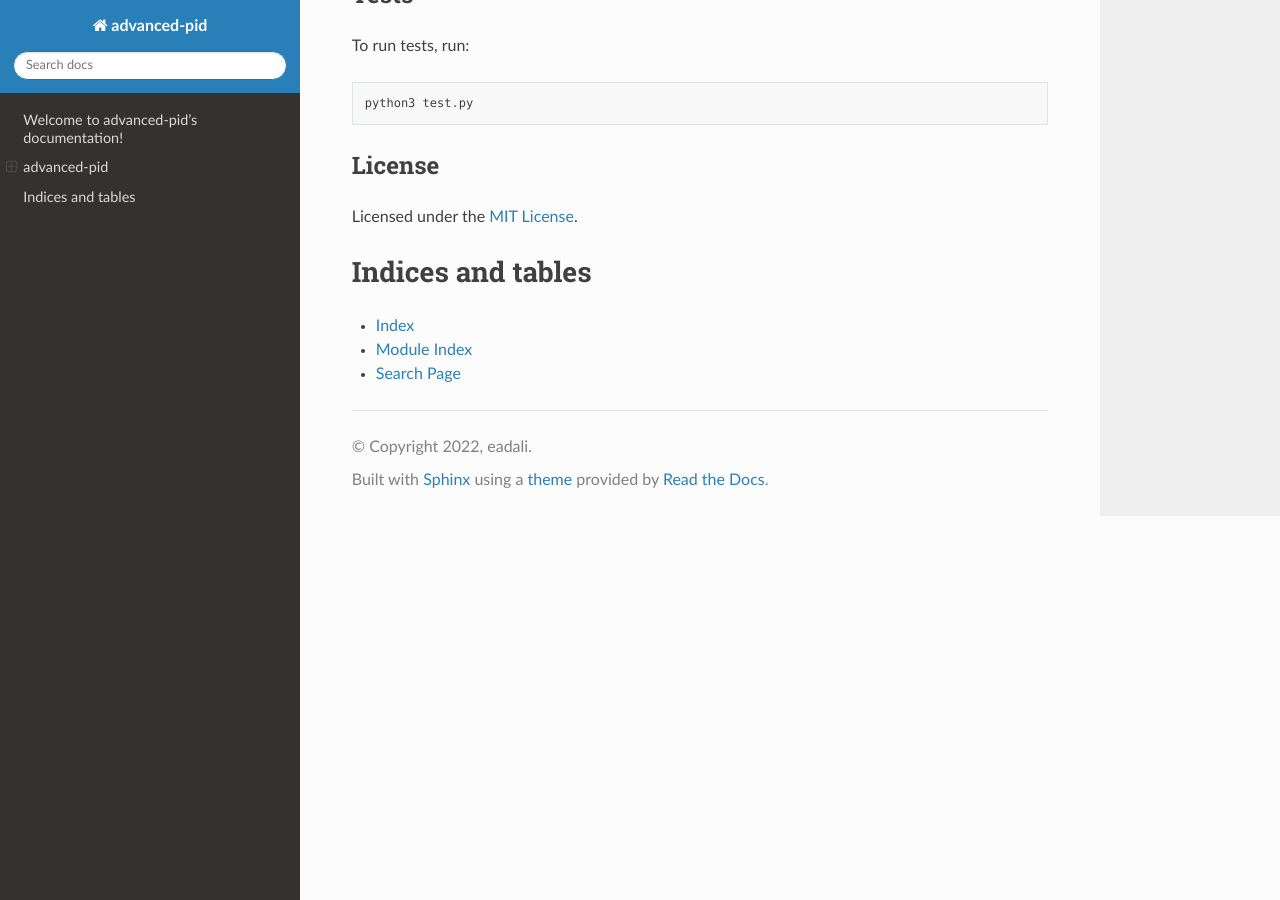
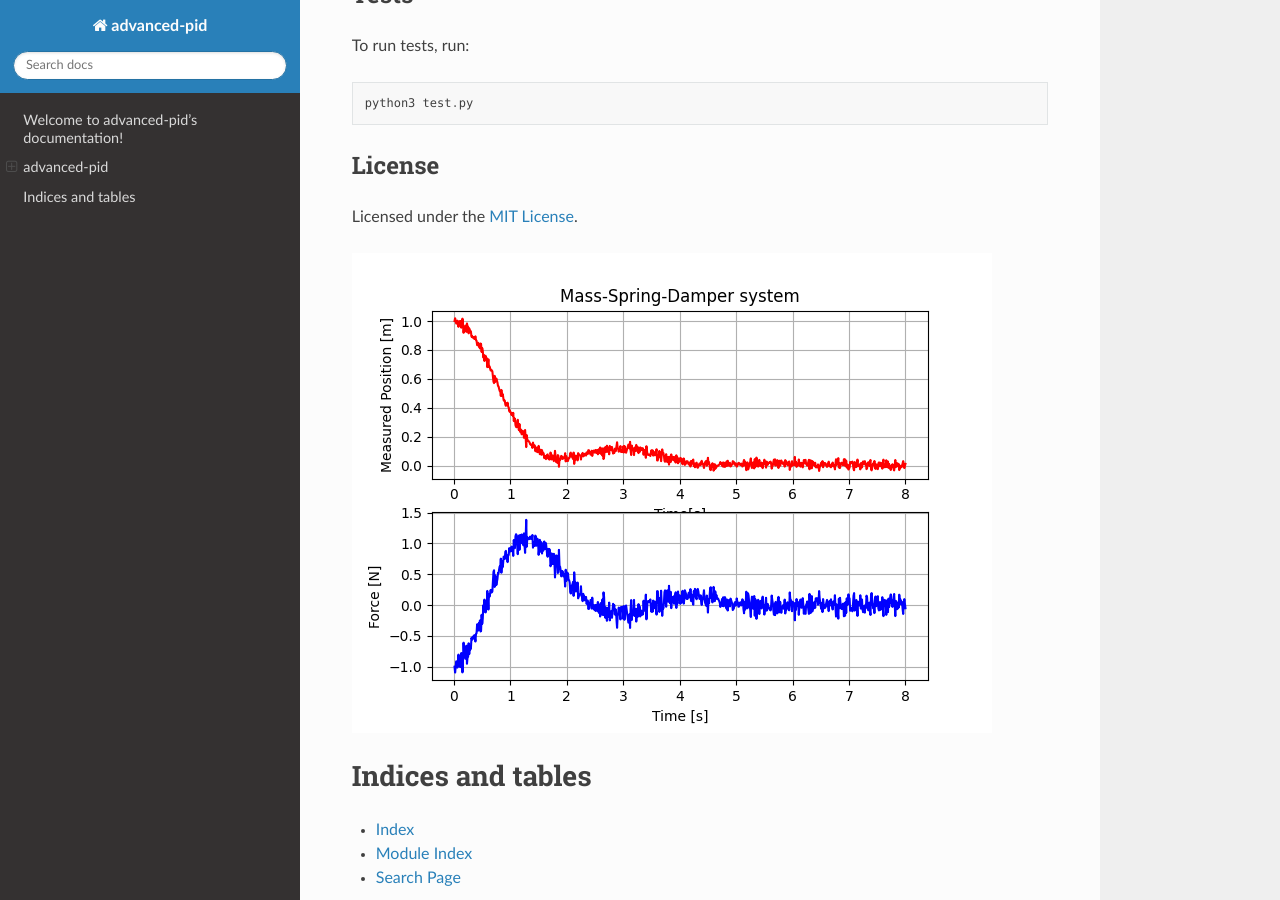
Before and after one commit to eadali/advanced-pid, a Sphinx documentation site: the page built from docs/source/index.rst, in a window 1280 px wide and 900 px high, scrolled down 1839 px. Built offline with Sphinx 7.4.7 and the Read the Docs theme 2.0.0, drawn with Linux system fonts in a browser that asks for light colours.

Commit message:
add image

```diff
--- a/docs/source/index.rst
+++ b/docs/source/index.rst
@@ -7,6 +7,8 @@ Welcome to advanced-pid's documentation!
 ========================================
 
 .. mdinclude:: ../../README.md
+
+.. image:: ../imgs/figure.png
 
 .. toctree::
    :maxdepth: 2
```
Also changed, not shown: docs/source/advanced_pid.rst (renamed from docs/source/advanced-pid.rst).
